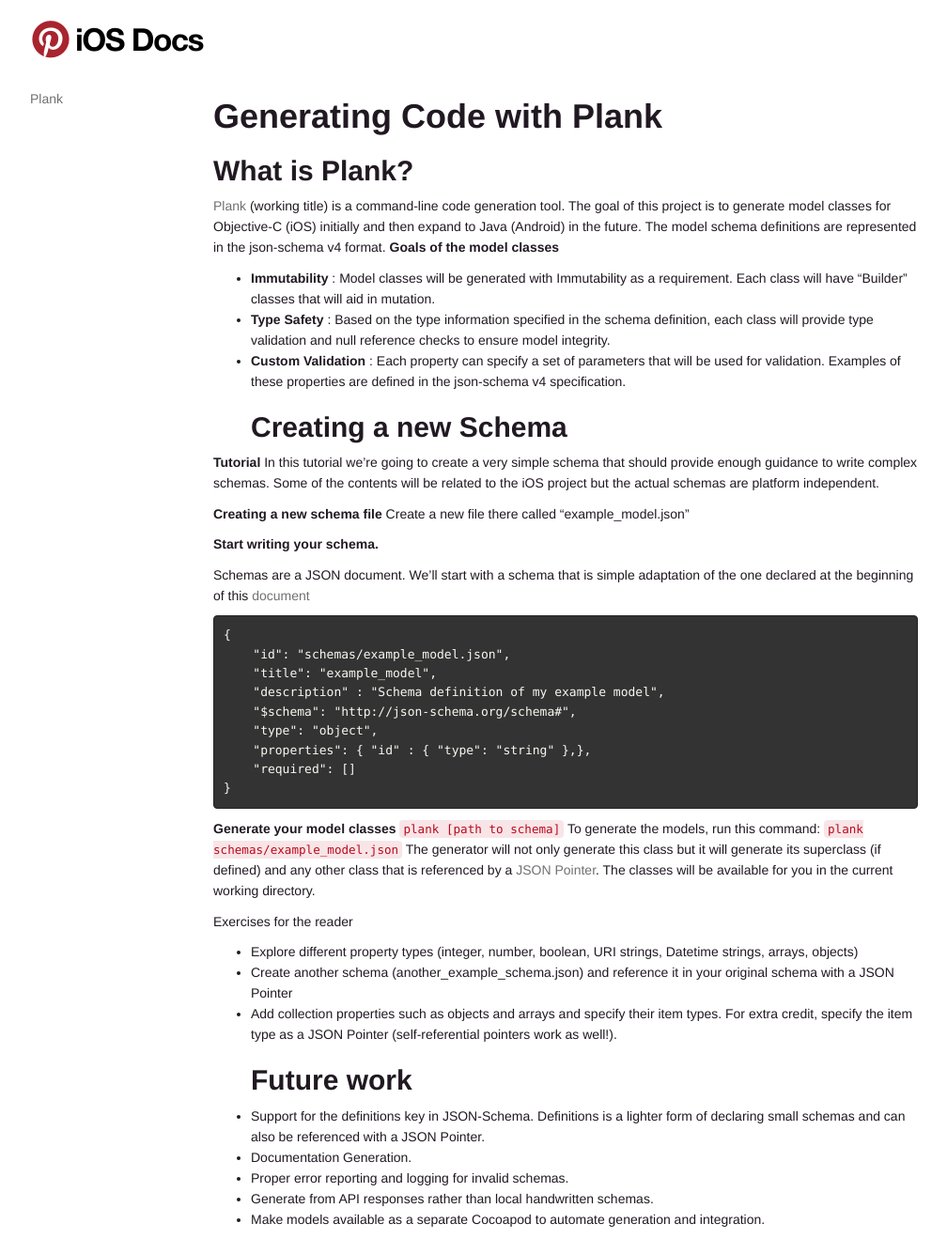
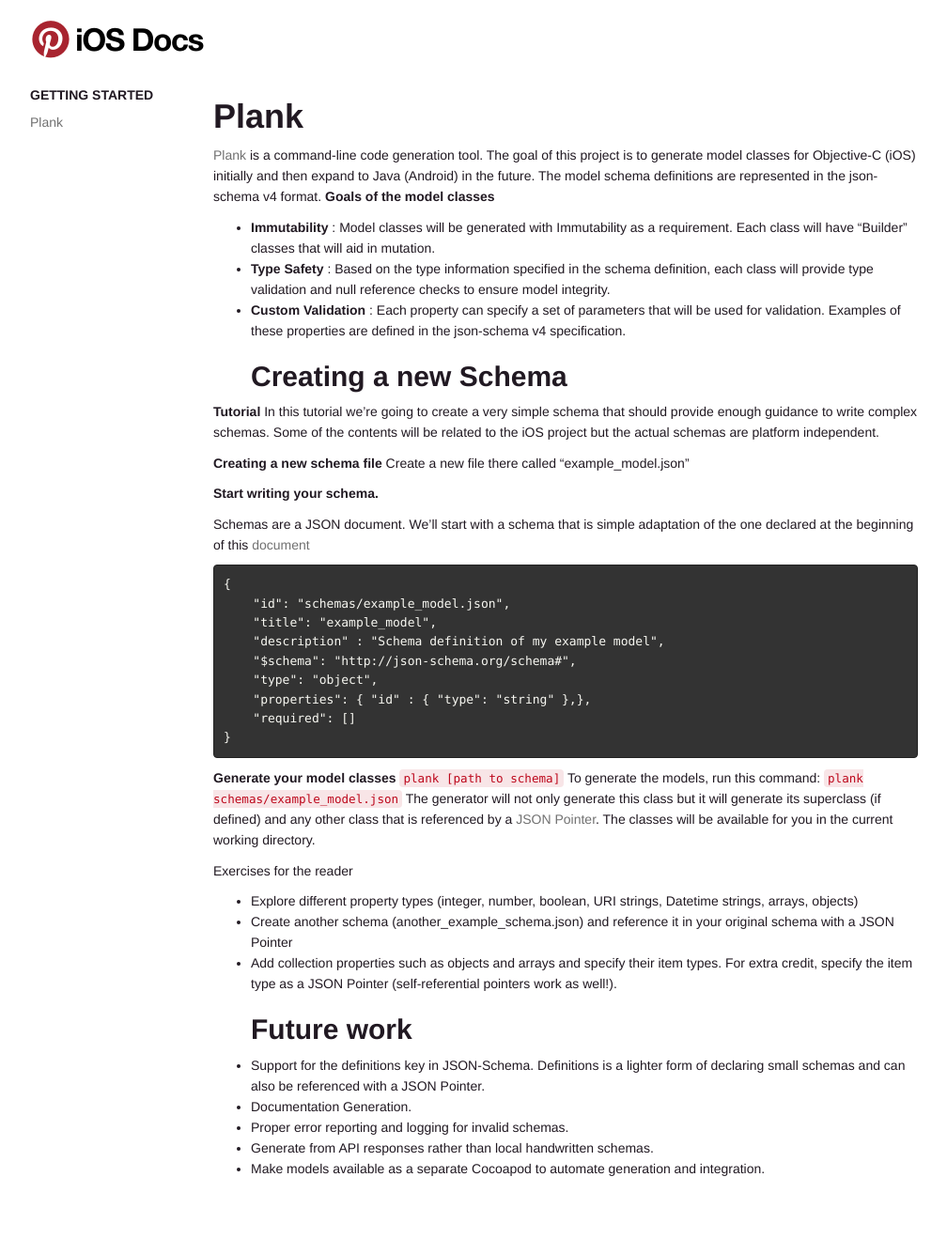
Before and after one commit to pinterest/plank, a Jekyll site: the page built from docs/index.md, in a window 1280 px wide. Shown: the whole page at 94% size, without its empty margins (38-1046 px from the left). Built offline with Jekyll 4.4.1, drawn with Linux system fonts in a browser that asks for light colours; our own code applies the rules of GitHub Pages for plain Markdown files; after the commit the page ends 1265 px from its top, so only the background shows below that.

Commit message:
Show posts in sidebar

```diff
--- a/docs/_includes/sidebar.html
+++ b/docs/_includes/sidebar.html
@@ -1,12 +1,10 @@
 <nav class="doc-sidebar">
-	{% for collection in site.collections %}
 	<div class="docs-section">
-		<h5>{{ collection.title }}</h5>
+		<h5>Getting Started</h5>
 		<ul>
-		{% for doc in collection.docs %}
-			<li><a href="{{ doc.url }}">{{ doc.title }}</a></li>
+		{% for post in site.posts %}
+			<li><a href="{{ post.url }}">{{ post.title }}</a></li>
 		{% endfor %}
 		</ul>
 	</div>
-	{% endfor %}
 </nav>
--- a/docs/_layouts/post.html
+++ b/docs/_layouts/post.html
@@ -5,7 +5,7 @@ layout: default
 
   <header class="doc-header">
     <a href="https://github.com/pinterest/plank/blob/master/docs/{{ page.path }}" target="_blank" class="edit-link">Edit on GitHub</a>
-    <h1 class="page-header">{{ page.title }}</h1>
+    <h1 class="page-header">{{ page.title | escape }}</h1>
   </header>
 
   <div class="post-content">
--- a/docs/index.md
+++ b/docs/index.md
@@ -2,10 +2,9 @@
 layout: default
 ---
 
-# Generating Code with Plank
-## What is Plank?
+# Plank
 
-[Plank](https://phabricator.pinadmin.com/diffusion/PMD/) (working title) is a command-line code generation tool. The goal of this project is to generate model classes for Objective-C (iOS) initially and then expand to Java (Android) in the future. The model schema definitions are represented in the json-schema v4 format.
+[Plank](https://github.com/pinterest/plank/) is a command-line code generation tool. The goal of this project is to generate model classes for Objective-C (iOS) initially and then expand to Java (Android) in the future. The model schema definitions are represented in the json-schema v4 format.
 **Goals of the model classes**
 
 - **Immutability** : Model classes will be generated with Immutability as a requirement. Each class will have "Builder" classes that will aid in mutation.
```
